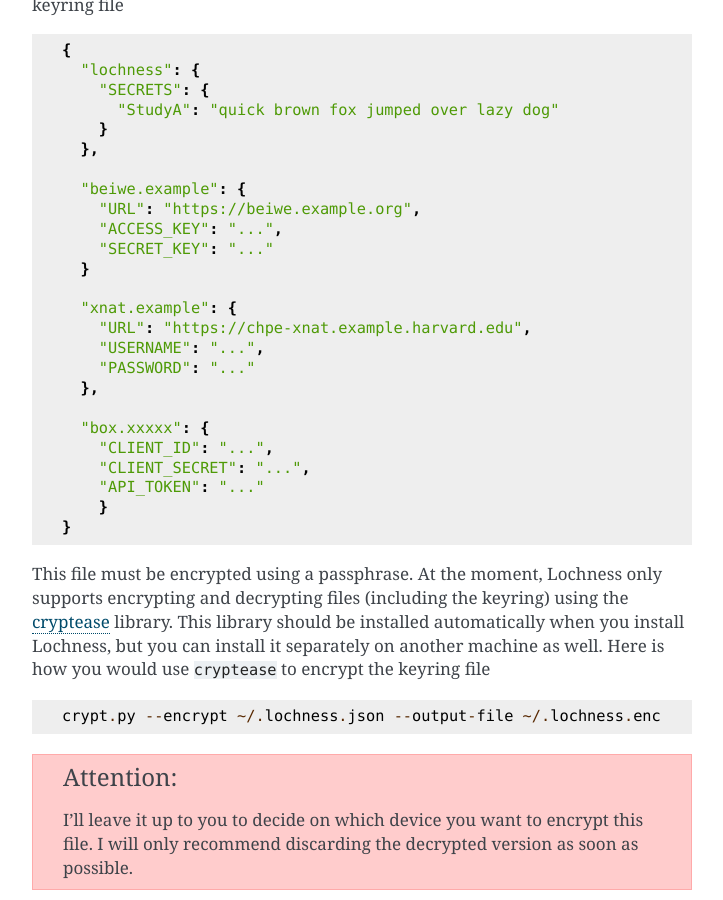
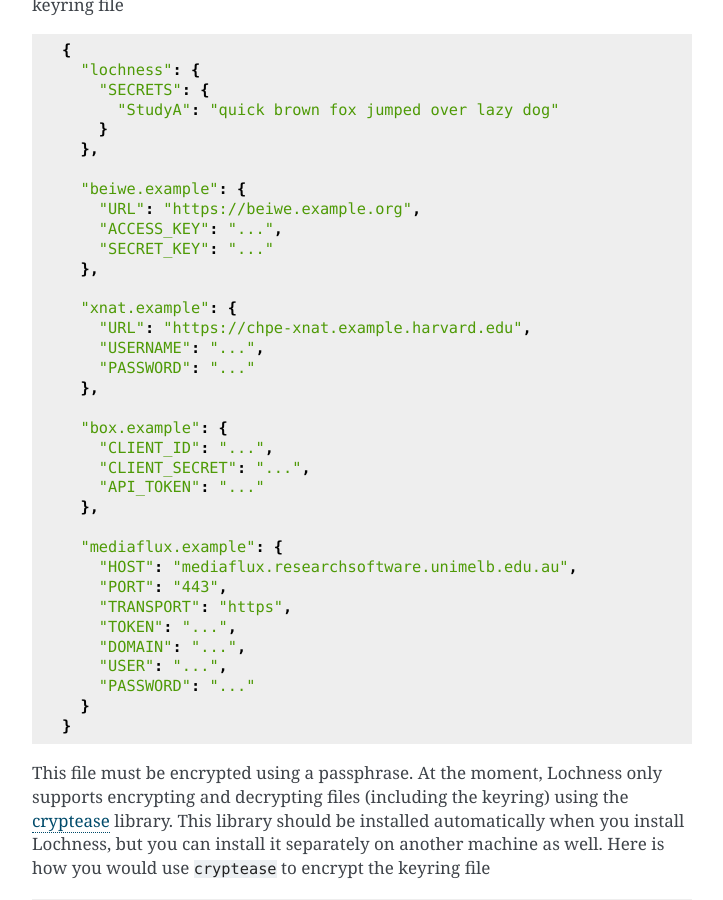
Before and after one commit to harvard-nrg/lochness, a Sphinx documentation site: the page built from docs/source/quick_start.rst, in a window 1280 px wide and 900 px high, scrolled down 555 px. Shown: the whole window, without its empty margins (388-1111 px from the left). Built offline with Sphinx 7.4.7, drawn with Linux system fonts in a browser that asks for light colours.

Commit message:
* add mediaflux keyring sub section * insert missing comma in prior sub sections

```diff
--- a/docs/source/quick_start.rst
+++ b/docs/source/quick_start.rst
@@ -31,7 +31,7 @@
         "URL": "https://beiwe.example.org",
         "ACCESS_KEY": "...",
         "SECRET_KEY": "..."
-      }
+      },
 
       "xnat.example": {
         "URL": "https://chpe-xnat.example.harvard.edu",
@@ -39,11 +39,21 @@
         "PASSWORD": "..."
       },
 
-      "box.xxxxx": {
+      "box.example": {
         "CLIENT_ID": "...",
         "CLIENT_SECRET": "...",
         "API_TOKEN": "..."
-        }
+      },
+
+      "mediaflux.example": {
+        "HOST": "mediaflux.researchsoftware.unimelb.edu.au",
+        "PORT": "443",
+        "TRANSPORT": "https",
+        "TOKEN": "...",
+        "DOMAIN": "...",
+        "USER": "...",
+        "PASSWORD": "..."
+      }
     }
 
 This file must be encrypted using a passphrase. At the moment, Lochness only
```
